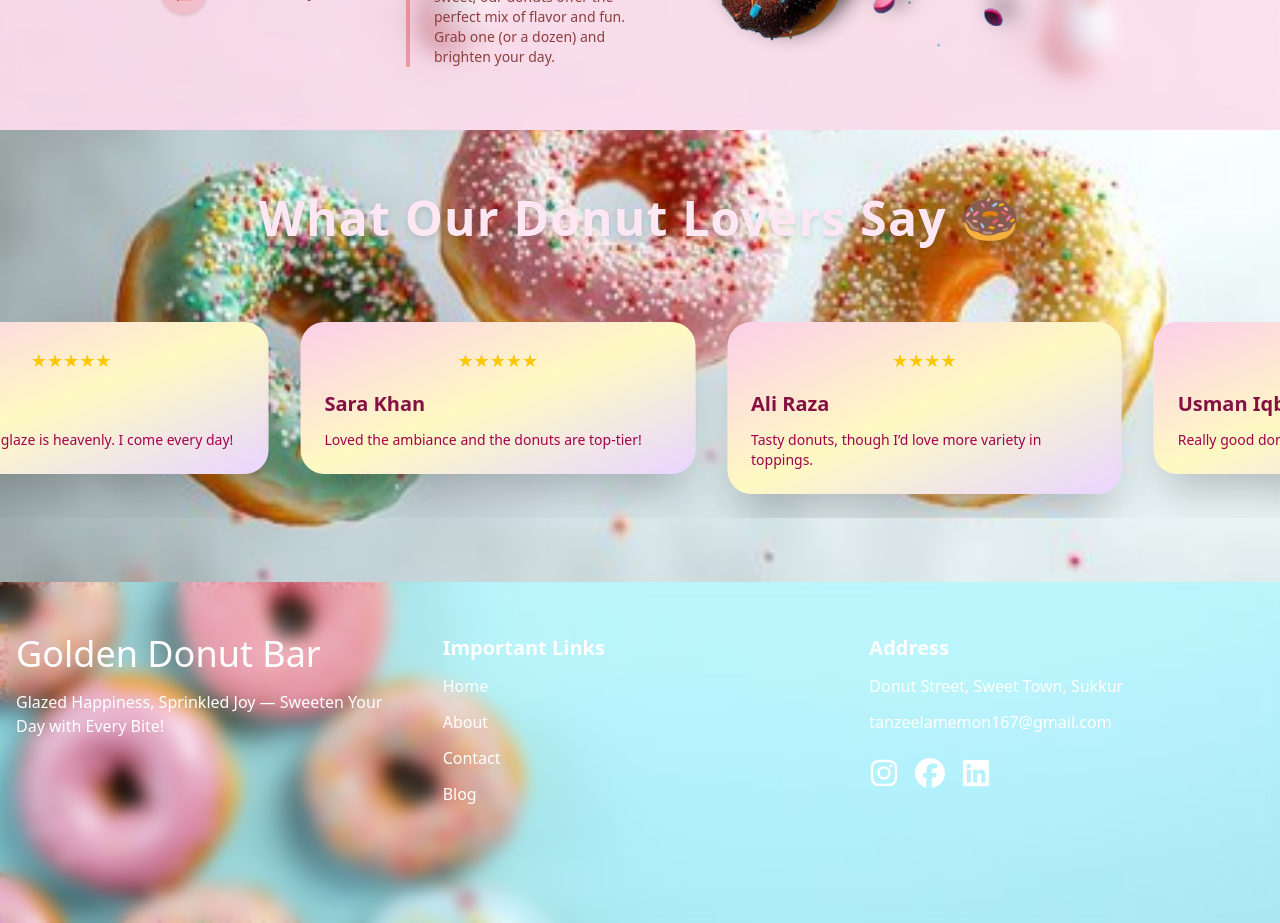
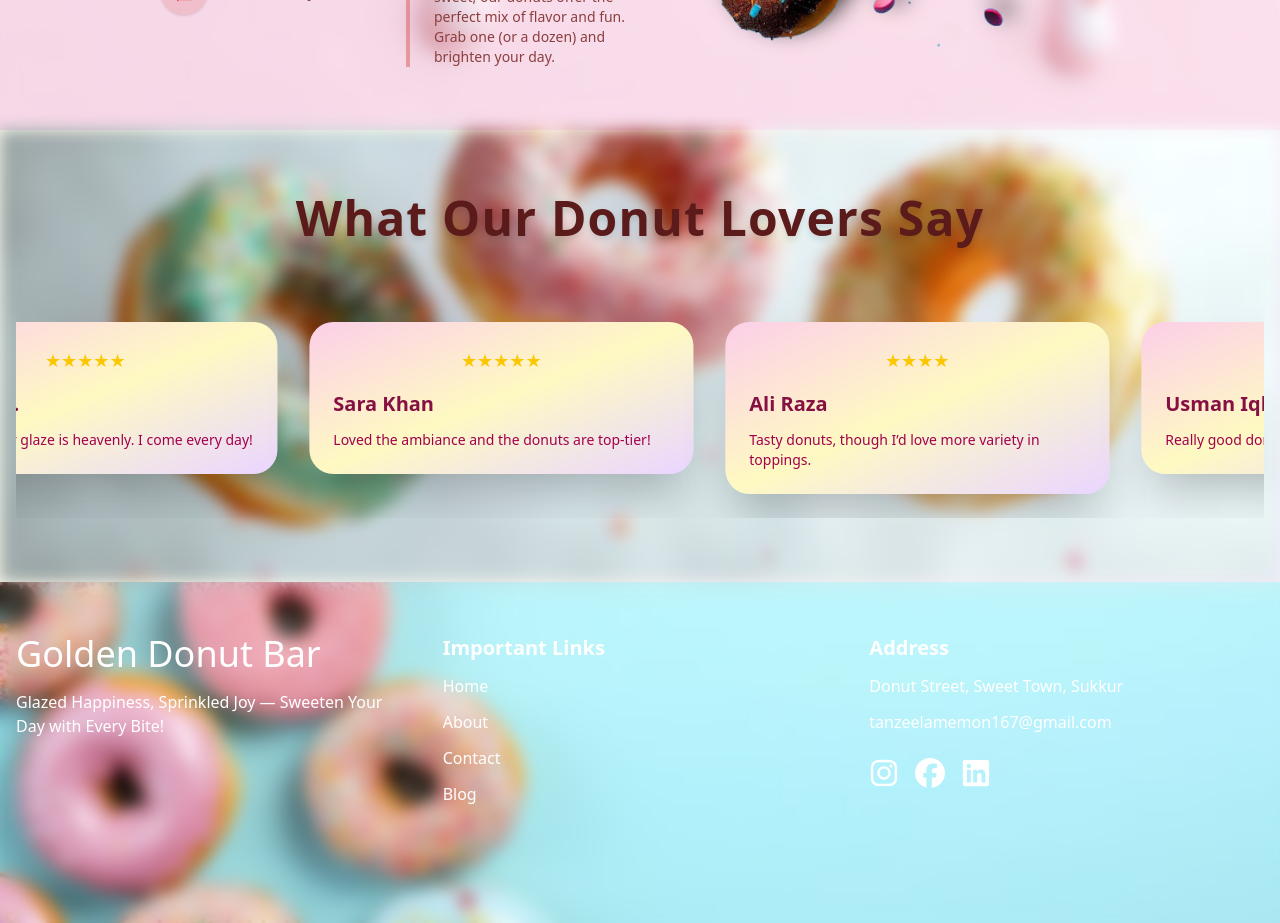
Before and after one commit to tanzeela-16/Donut-Shop, a React (Vite) app: page / in a window 1280 px wide. Shown: the part 1820-2743 px from the top of the page. Built offline with nearby package versions, Linux system fonts and the light colour scheme.

Commit message:
reviews section added

```diff
--- a/src/components/Reviews/Reviews.jsx
+++ b/src/components/Reviews/Reviews.jsx
@@ -1,52 +1,14 @@
 import React, { useEffect, useState } from "react";
-import BgJPG from "../../assets/website/donut-bg.jpg"; // You can replace this with a donut background
-
-// Background styling
-const backgroundStyle = {
-  backgroundImage: `url(${BgJPG})`,
-  backgroundPosition: "center",
-  backgroundRepeat: "no-repeat",
-  backgroundSize: "cover",
-  height: "100%",
-  width: "100%",
-};
+import BgJPG from "../../assets/website/donut-bg.jpg"; // Replace with your donut background
 
 const reviews = [
-  {
-    name: "Hafsa Saif",
-    rating: 5,
-    comment: "Best donut I’ve ever had! So soft and flavorful.",
-  },
-  {
-    name: "Maryam Zulqarnain",
-    rating: 4,
-    comment: "Great service and sweet treats. Highly recommend!",
-  },
-  {
-    name: "Ayesha M.",
-    rating: 5,
-    comment: "The strawberry glaze is heavenly. I come every day!",
-  },
-  {
-    name: "Sara Khan",
-    rating: 5,
-    comment: "Loved the ambiance and the donuts are top-tier!",
-  },
-  {
-    name: "Ali Raza",
-    rating: 4,
-    comment: "Tasty donuts, though I’d love more variety in toppings.",
-  },
-  {
-    name: "Usman Iqbal",
-    rating: 4,
-    comment: "Really good donuts, just wish for faster service.",
-  },
-  {
-    name: "Zara Noor",
-    rating: 5,
-    comment: "The best chocolate donut in town! A must-try.",
-  },
+  { name: "Hafsa Saif", rating: 5, comment: "Best donut I’ve ever had! So soft and flavorful." },
+  { name: "Maryam Zulqarnain", rating: 4, comment: "Great service and sweet treats. Highly recommend!" },
+  { name: "Ayesha M.", rating: 5, comment: "The strawberry glaze is heavenly. I come every day!" },
+  { name: "Sara Khan", rating: 5, comment: "Loved the ambiance and the donuts are top-tier!" },
+  { name: "Ali Raza", rating: 4, comment: "Tasty donuts, though I’d love more variety in toppings." },
+  { name: "Usman Iqbal", rating: 4, comment: "Really good donuts, just wish for faster service." },
+  { name: "Zara Noor", rating: 5, comment: "The best chocolate donut in town! A must-try." },
 ];
 
 const Reviews = () => {
@@ -60,11 +22,18 @@ const Reviews = () => {
   }, []);
 
   return (
-    <div id="reviews" className="py-16" style={backgroundStyle}>
-      <div className="container">
+    <div className="relative py-16 w-full" style={{ minHeight: "400px" }}>
+      {/* Blurred Background */}
+      <div
+        className="absolute inset-0 bg-cover bg-center"
+        style={{ backgroundImage: `url(${BgJPG})`, filter: "blur(8px)" }}
+      ></div>
+
+      {/* Overlay & Content */}
+      <div className="relative z-10 container mx-auto px-4">
         <div className="text-center mb-14">
-          <h2 className="text-4xl sm:text-5xl font-extrabold text-pink-100 drop-shadow-md tracking-wide font-cursive">
-            What Our Donut Lovers Say 🍩
+          <h2 className="text-4xl sm:text-5xl text-[#5c1b1b] font-extrabold drop-shadow-md tracking-wide font-cursive">
+            What Our Donut Lovers Say
           </h2>
         </div>
 
@@ -77,10 +46,7 @@ const Reviews = () => {
             }}
           >
             {reviews.map((review, index) => (
-              <div
-                key={index}
-                className="w-full sm:w-1/3 px-4 py-6"
-              >
+              <div key={index} className="w-full sm:w-1/3 px-4 py-6">
                 <div className="bg-gradient-to-br from-pink-200 via-yellow-100 to-purple-200 rounded-3xl p-6 shadow-2xl hover:scale-105 duration-300">
                   <div className="flex justify-center mb-4 text-yellow-400 text-lg">
                     {"★".repeat(review.rating)}
```
